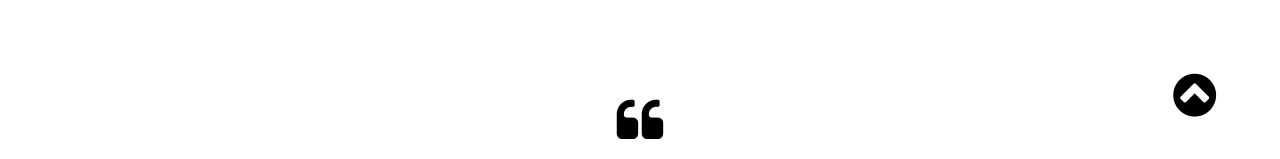
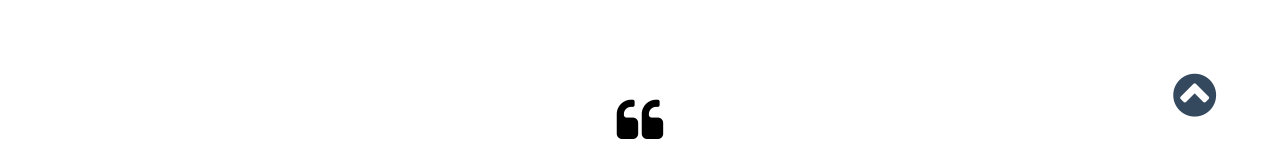
Before and after one commit to Zhelyazko777/Zhelyazko777.github.io, a plain HTML site: page index.html in a window 1280 px wide. Shown: the part 640-799 px from the top of the page. Drawn offline with nearby package versions, Linux system fonts and the light colour scheme.

Commit message:
Add feature

```diff
--- a/styles/style.css
+++ b/styles/style.css
@@ -71,7 +71,7 @@ header div img{
     font-size: 50px;
     position: fixed;
     z-index: 2;
-    color: black;
+    color: #34495e;
     right: 5%;
     bottom: 5%;
 }
```
